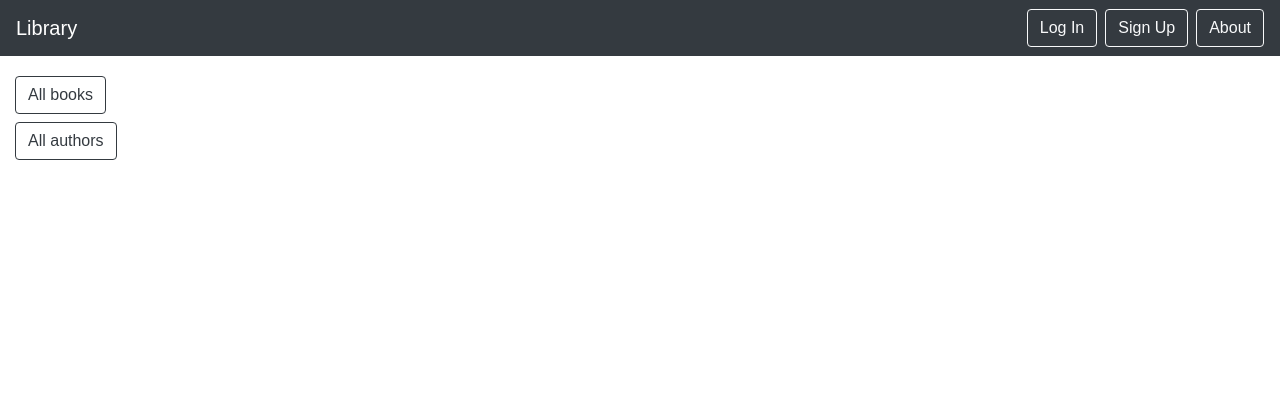
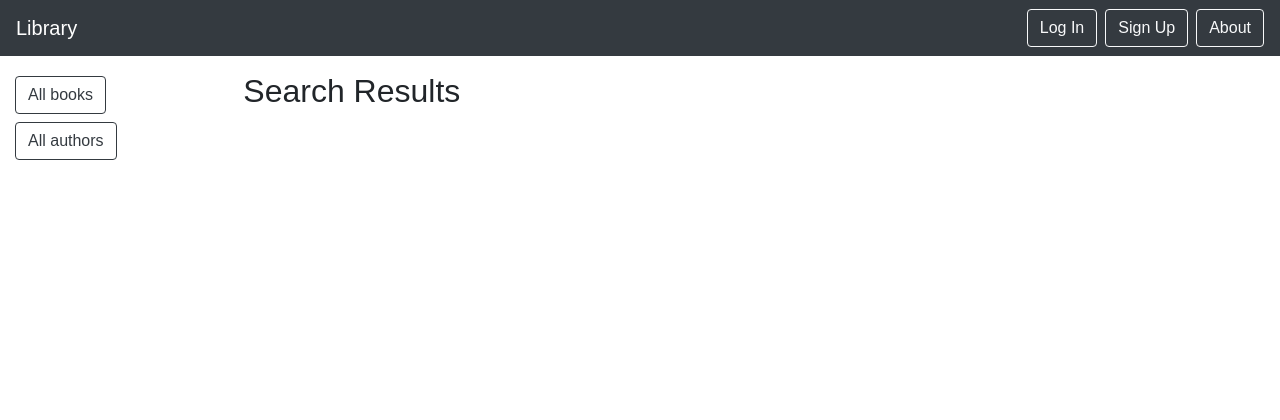
Before and after one commit to kevinbowen777/library, a Django app: page /catalog/search/ in a window 1280 px wide. Shown: the top 420 px of the page. Run offline with Django 4.2, Linux system fonts and the light colour scheme; data that the repository does not hold is empty; parts of the project's set-up code (start-up, migrations or seed data) failed here and were passed over; some libraries are stand-ins or nearby versions.

Commit message:
Add header

```diff
--- a/templates/catalog/search_results.html
+++ b/templates/catalog/search_results.html
@@ -5,6 +5,7 @@
 {% block content %}
 <div class="container">
   <p>
+  <h2>Search Results</h2>
   {% for book in books %}
     <div>
       <h3><a href="{{ book.get_absolute_url }}">{{ book.title }}</a></h3>
```
